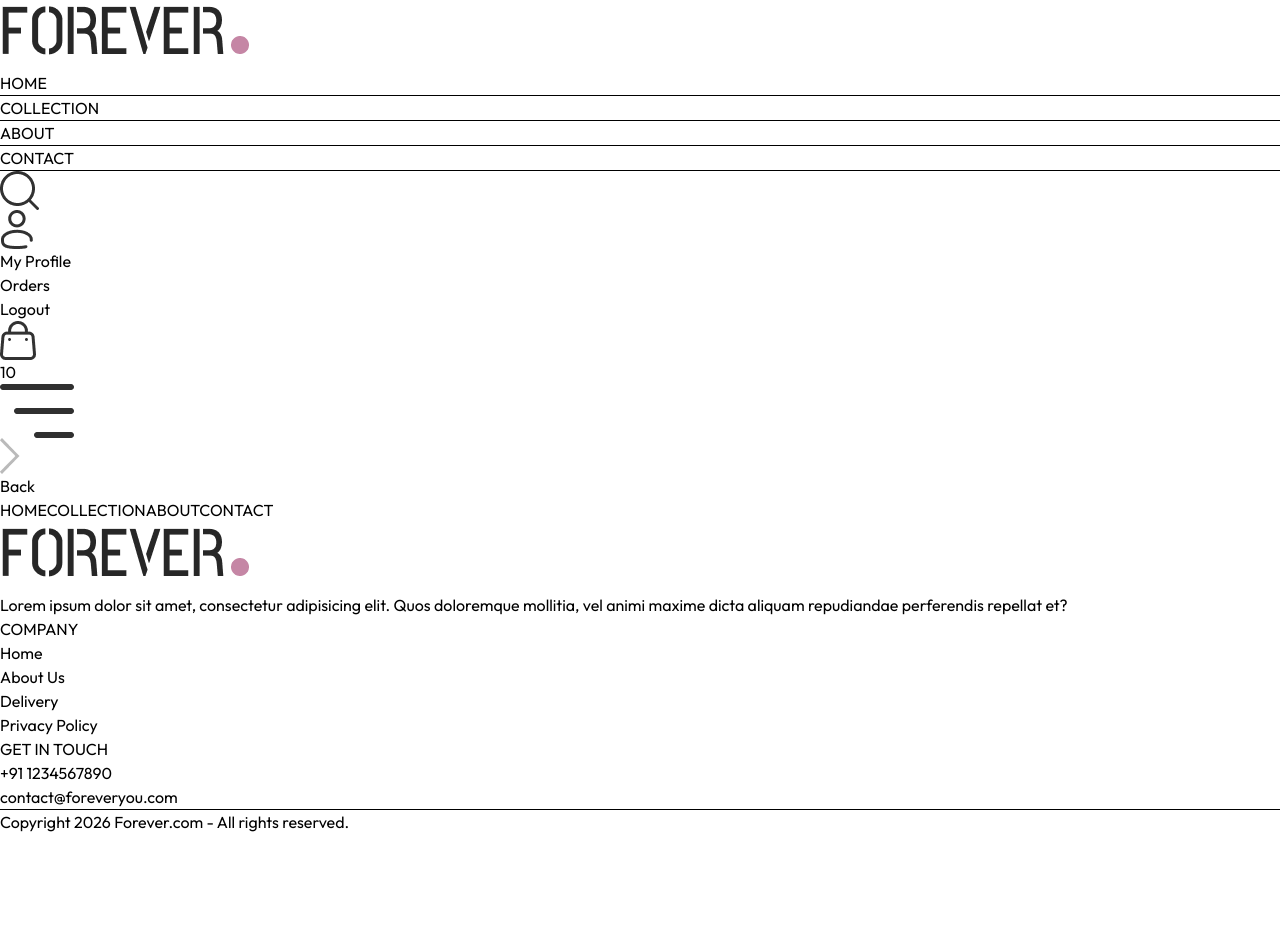
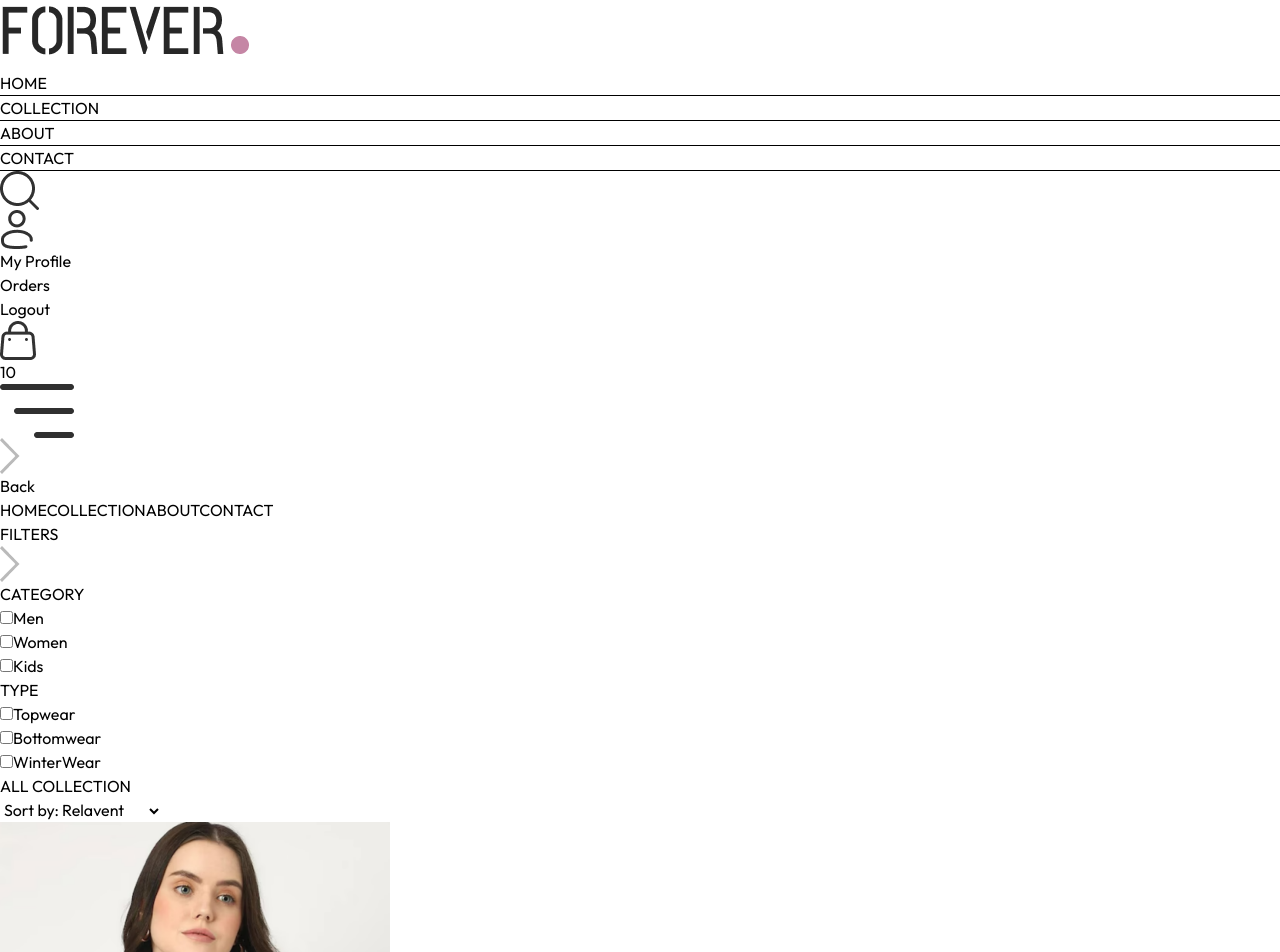
Before and after one commit to abrahamkifleT/ecommerce-app, a React (Vite) app in the folder frontend/: page /collection in a window 1280 px wide. Shown: the top 952 px of the page. Before the commit the page ends 834 px from the top, so only its background shows below. Built offline with nearby package versions, Linux system fonts and the light colour scheme.

Commit message:
feat: add Collection page component for displaying products with filtering and sorting functionality

```diff
--- a/frontend/src/pages/Collection.jsx
+++ b/frontend/src/pages/Collection.jsx
@@ -1,8 +1,84 @@
-import React from 'react'
+import React, { useContext, useState, useEffect } from 'react'
+import { ShopContext } from "../context/ShopContext"
+import { assets } from '../assets/frontend_assets/assets'
+import Title from '../components/Title'
+import ProductItem from '../components/ProductItem'
 
 const Collection = () => {
+
+  const { products } = useContext(ShopContext)
+  const [showFilter, setShowFilter] = useState(false)
+  const [filterProduct, setFilterProduct] = useState([])
+
+  useEffect(() => {
+    setFilterProduct(products)
+  }, [])
+
+
   return (
-    <div></div>
+    <div className='flex flex-col sm:flex-row gap-1 sm:gap-10 pt-10 border-t'>
+
+      {/* Filter Options */}
+      <div className='min-w-60'>
+        <p onClick={() => setShowFilter(!showFilter)} className='my-2 text-xl flex items-center cursor-pointer gap-2'>FILTERS <img src={assets.dropdown_icon} className={`h-2 sm:hidden ${showFilter ? 'rotate-90' : ''}`}alt="" /></p>
+        {/* Categroy Filter */}
+        <div className={`border border-gray-300 pl-5 py-3 mt-6 ${showFilter ? '' : 'hidden'} sm:block`}>
+          <p className='mb-3 text-sm font-medium'>CATEGORY</p>
+          <div className='flex flex-col gap-2 text-sm font-light text-gray-700'>
+            <p className='flex gap-2'>
+              <input className='w-3' type="checkbox" value={"Men"} />Men
+            </p>
+            <p className='flex gap-2'>
+              <input className='w-3' type="checkbox" value={"Women"} />Women
+            </p>
+            <p className='flex gap-2'>
+              <input className='w-3' type="checkbox" value={"kids"} />Kids
+            </p>
+          </div>
+        </div>
+
+        {/* SubCategory Filter */}
+
+        <div className={`border border-gray-300 pl-5 py-3 my-5 ${showFilter ? '' : 'hidden'} sm:block`}>
+          <p className='mb-3 text-sm font-medium'>TYPE</p>
+          <div className='flex flex-col gap-2 text-sm font-light text-gray-700'>
+            <p className='flex gap-2'>
+              <input className='w-3' type="checkbox" value={"Topwear"} />Topwear
+            </p>
+            <p className='flex gap-2'>
+              <input className='w-3' type="checkbox" value={"Bottomwear"} />Bottomwear
+            </p>
+            <p className='flex gap-2'>
+              <input className='w-3' type="checkbox" value={"WinterWear"} />WinterWear
+            </p>
+          </div>
+        </div>
+      </div>
+
+     {/* Right Side */}
+     <div className='flex-1'>
+        <div className='flex justify-between text-base sm:text-2xl mb-4'>
+          <Title text1={"ALL"} text2={"COLLECTION"}/>
+          {/* Product Sort */}
+          <select className='border border-gray-300 text-sm px-2'>
+            <option value="relavent">Sort by: Relavent</option>
+            <option value="low-high">Sort by: Low to High</option>
+            <option value="high-low">Sort by: High to Low</option>
+          </select>
+        </div>
+
+        {/* Map Products */}
+
+        <div className='grid grid-cols-2 md:grid-cols-3 lg:grid-cols-4 gap-4 gap-y-6'>
+           {
+             filterProduct.map((item, index) => (
+              <ProductItem key={index} id={item.id} name={item.name} price={item.price} image={item.image} />
+             ))
+           }
+        </div>
+     </div>
+
+    </div>
   )
 }
 
```
